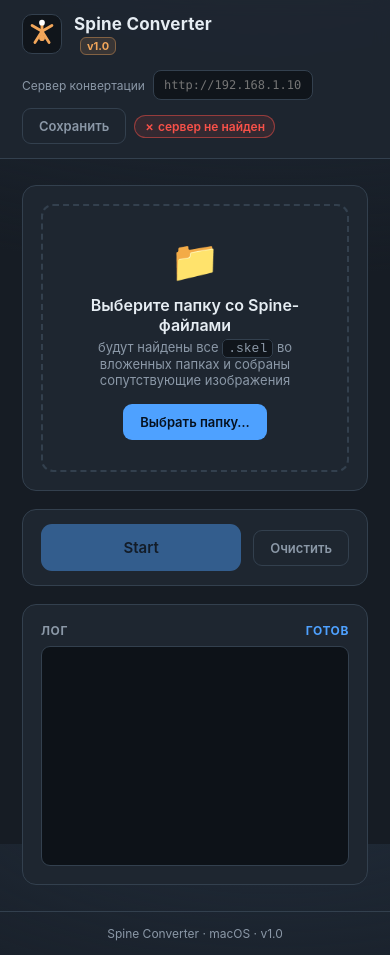
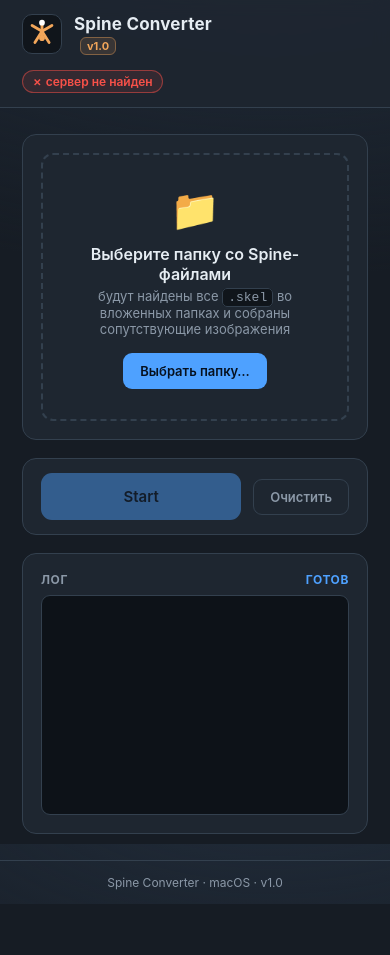
Before and after one commit to vladleopold/3Spine, a plain HTML site: page frontend/index.html in a window 390 px wide. After the commit the page ends 904 px from the top, so only its background shows below. Drawn offline with Linux system fonts and the light colour scheme; no server answers.

Commit message:
GUI: убрал строку ввода/выбора сервера — адрес определяется сам

```diff
--- a/frontend/css/style.css
+++ b/frontend/css/style.css
@@ -64,19 +64,6 @@ body {
 }
 
 .conn { display: flex; align-items: center; gap: 8px; flex-wrap: wrap; }
-.conn label { font-size: 12px; color: var(--muted); }
-.conn input {
-  width: 260px;
-  padding: 7px 10px;
-  font-family: var(--mono);
-  font-size: 12px;
-  background: #10151b;
-  color: var(--text);
-  border: 1px solid var(--border);
-  border-radius: 8px;
-  outline: none;
-}
-.conn input:focus { border-color: var(--accent); }
 
 .health {
   font-size: 12px; font-weight: 600;
@@ -220,7 +207,6 @@ footer {
 .hidden { display: none !important; }
 
 @media (max-width: 640px) {
-  .conn input { width: 160px; }
   .actions { flex-wrap: wrap; }
   .btn.big { flex: 1; }
 }
--- a/frontend/index.html
+++ b/frontend/index.html
@@ -29,10 +29,7 @@
     </div>
   </div>
   <div class="conn">
-    <label for="backend-url">Сервер конвертации</label>
-    <input id="backend-url" type="text" spellcheck="false" placeholder="http://192.168.1.10:8080">
-    <button id="save-url" class="btn ghost" title="Сохранить адрес сервера">Сохранить</button>
-    <span id="health" class="health">—</span>
+    <span id="health" class="health" title="Статус сервера конвертации — определяется автоматически">—</span>
   </div>
 </header>
 
--- a/frontend/js/app.js
+++ b/frontend/js/app.js
@@ -4,8 +4,6 @@
   const $ = (id) => document.getElementById(id);
 
   const els = {
-    backendUrl: $("backend-url"),
-    saveUrl: $("save-url"),
     health: $("health"),
     dropzone: $("dropzone"),
     pickFolder: $("pick-folder"),
@@ -22,19 +20,14 @@
 
   let files = [];
   let lastToken = null;
+  let activeServer = "http://127.0.0.1:8080";
 
-  const LS_KEY = "spine-backend-url";
-
-  /* Кандидаты адреса сервера для автоопределения (в порядке приоритета).
-     Backend живёт в Linux-контейнере (Docker) рядом с пользователем — на этой
-     же машине или в локальной сети, поэтому пробуем loopback и имя хоста. */
+  /* Адрес сервера определяется автоматически — ничего вводить не нужно.
+     Backend живёт в Linux-контейнере (Docker) на этой же машине или в
+     локальной сети, поэтому пробуем loopback и имя хоста. */
   function backendCandidates() {
     const set = new Set();
-    const manual = (els.backendUrl.value || "").trim().replace(/\/+$/, "");
-    const param = new URLSearchParams(location.search).get("server");
     const host = location.hostname;
-    if (param) set.add(param.replace(/\/+$/, ""));
-    if (manual) set.add(manual);
     set.add("http://127.0.0.1:8080");
     set.add("http://localhost:8080");
     if (host && host !== "localhost" && host !== "127.0.0.1") set.add("http://" + host + ":8080");
@@ -42,13 +35,8 @@
     return Array.from(set);
   }
 
-  function backendUrl() {
-    return els.backendUrl.value ? els.backendUrl.value.trim().replace(/\/+$/, "") : "";
-  }
-
   function activeUrl() {
-    const v = backendUrl();
-    return v || backendCandidates()[0] || "http://127.0.0.1:8080";
+    return activeServer;
   }
 
   function logLink(text, cls) {
@@ -112,8 +100,7 @@
     for (const url of backendCandidates()) {
       const j = await probe(url);
       if (j) {
-        els.backendUrl.value = url;
-        localStorage.setItem(LS_KEY, url);
+        activeServer = url;
         els.health.textContent = "✓ сервер онлайн";
         els.health.className = "health ok";
         return true;
@@ -185,17 +172,6 @@
     setStatus("готов", "");
   });
 
-  /* ---------------- backend url ---------------- */
-
-  els.backendUrl.value = localStorage.getItem(LS_KEY) || "";
-  els.saveUrl.addEventListener("click", () => {
-    localStorage.setItem(LS_KEY, backendUrl());
-    checkHealth();
-  });
-  els.backendUrl.addEventListener("keydown", (e) => {
-    if (e.key === "Enter") { localStorage.setItem(LS_KEY, backendUrl()); checkHealth(); }
-  });
-
   /* ---------------- start ---------------- */
 
   async function buildZip() {
@@ -255,7 +231,7 @@
       }
     } catch (e) {
       log("Ошибка сервера: " + e.message, "err");
-      log("Проверьте адрес сервера (⚙ салфетка справа вверху) и что Linux-раннер запущен.", "dim");
+      log("Не удалось связаться с Linux-сервером конвертации.", "dim");
       setStatus("ошибка", "err");
     } finally {
       els.start.disabled = files.length === 0;
```
